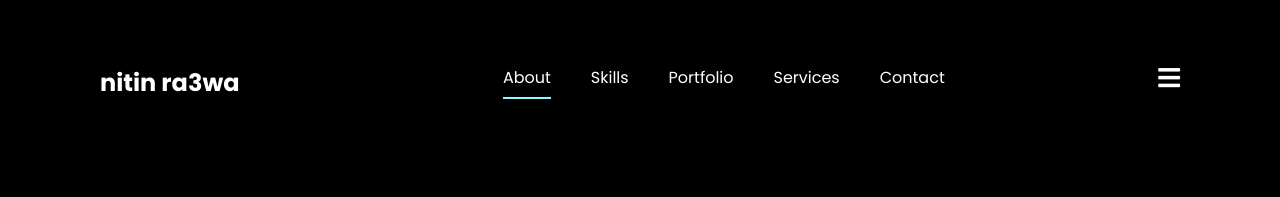
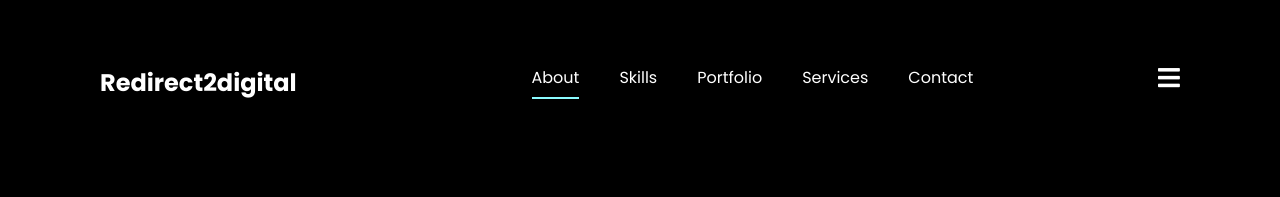
Before and after one commit to rwt32002/Redirect2digital, a plain HTML site: page index.html in a window 1280 px wide. Shown: the top 197 px of the page. Drawn offline with Linux system fonts and the light colour scheme.

Commit message:
Update index.html

```diff
--- a/index.html
+++ b/index.html
@@ -69,7 +69,7 @@ height="0" width="0" style="display:none;visibility:hidden"></iframe></noscript>
       <header>
 
           <nav class="navbar">
-              <h1><a href="index.html" class="logo">nitin ra3wa</a></h1>
+              <h1><a href="index.html" class="logo">Redirect2digital</a></h1>
               <ul class="nav">
                   <li><a class="nav-btn1 active" href="#about">About</a></li>
                   <li><a class="nav-btn2" href="#skills">Skills</a></li>
```
